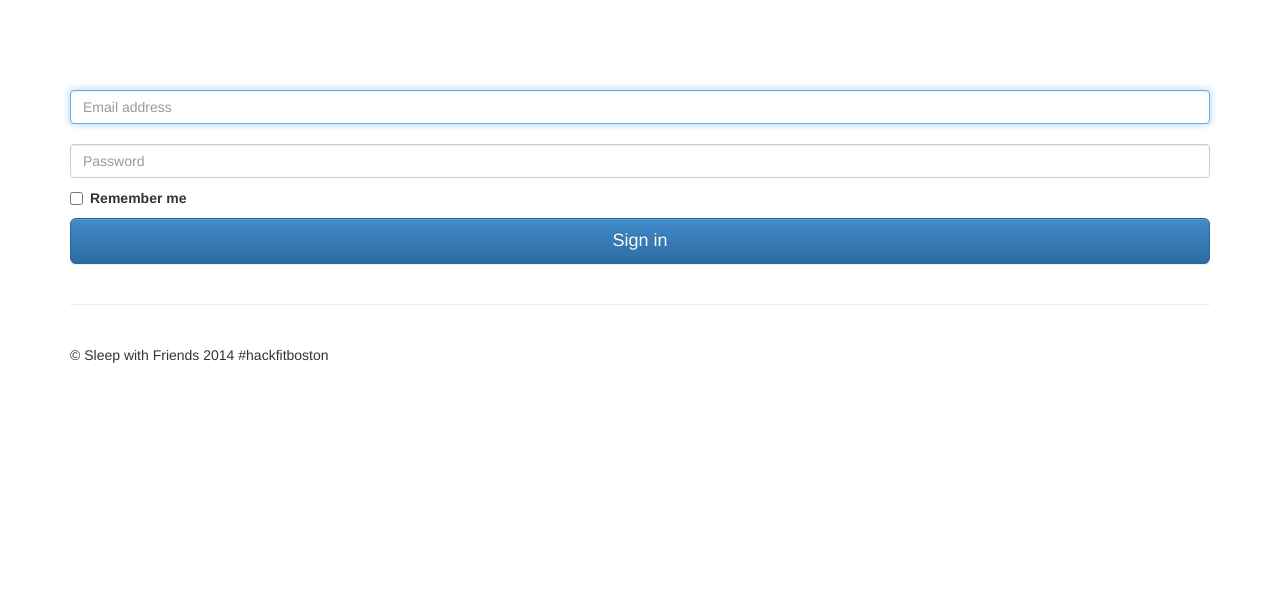
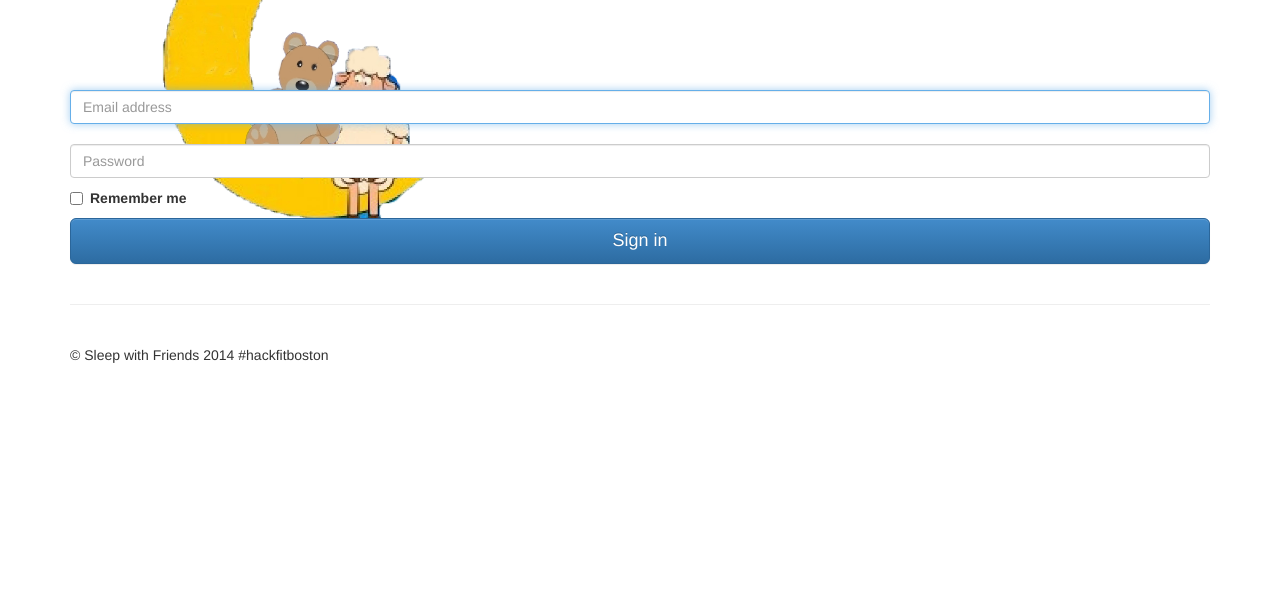
Before and after one commit to yaw2014/hackfitboston, a plain HTML site: page index.html in a window 1280 px wide. Shown: the part 200-800 px from the top of the page. Drawn offline with Linux system fonts and the light colour scheme.

Commit message:
Index with logo

```diff
--- a/index.html
+++ b/index.html
@@ -19,6 +19,29 @@
       <script src="https://oss.maxcdn.com/libs/respond.js/1.4.2/respond.min.js"></script>
     <![endif]-->
   </head>
+  <style type = text/css>
+  body
+  {
+      background-image:url("img/logo.png");
+      background-repeat:no-repeat;
+      background-size: 50%;
+  }
+  /*img.logo{
+  position: absolute;
+  max-width: 65%;
+  top: 10%;
+  left: 10%;
+}
+img.logo:empty{
+  top: 43%;
+  left: 50%;
+  -webkit-transform: translate(-50%, -50%);
+  -moz-transform: translate(-50%, -50%);
+  -ms-transform: translate(-50%, -50%);
+  -o-transform: translate(-50%, -50%);
+  transform: translate(-50%, -50%);
+}*/
+  </style>
 
   <body>
 
```
Also changed, not shown: img/logo.png (added), 1 other file.
